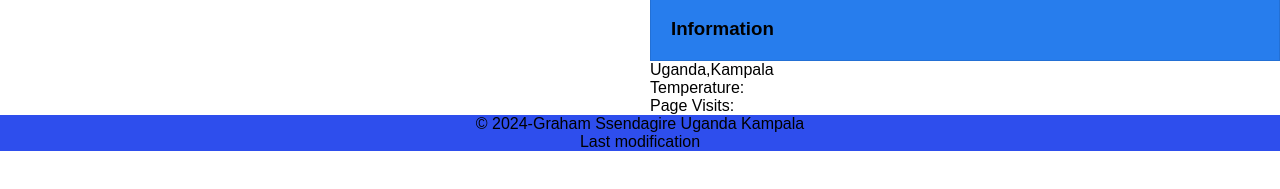
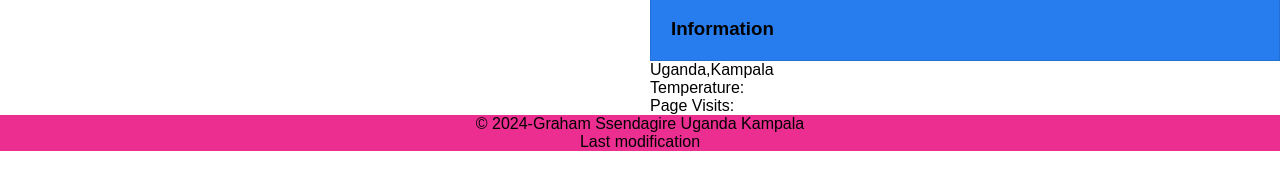
Before and after one commit to grahamssendagire/wdd230, a plain HTML site: page index.html in a window 1280 px wide. Shown: the part 387-576 px from the top of the page. Drawn offline with Linux system fonts and the light colour scheme.

Commit message:
Footer colour

```diff
--- a/styles/base.css
+++ b/styles/base.css
@@ -83,7 +83,7 @@ footer{
     display: block;
     margin: 0 auto;
     max-width: 3000px;
-    background-color:rgba(24, 59, 235, 0.903);
+    background-color:rgba(235, 24, 133, 0.903);
     text-align: center;
     }
 nav a {
--- a/styles/large.css
+++ b/styles/large.css
@@ -84,7 +84,7 @@
         display: block;
         margin: 0 auto;
         max-width: 3000px;
-        background-color:rgba(24, 59, 235, 0.903);
+        background-color:rgba(235, 24, 133, 0.903);
         text-align: center;
         }
     nav a {
```
